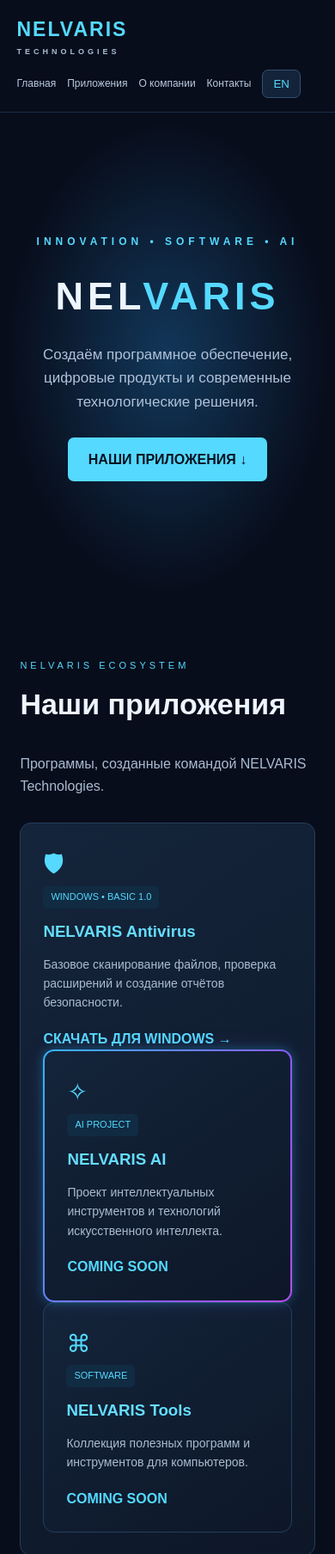
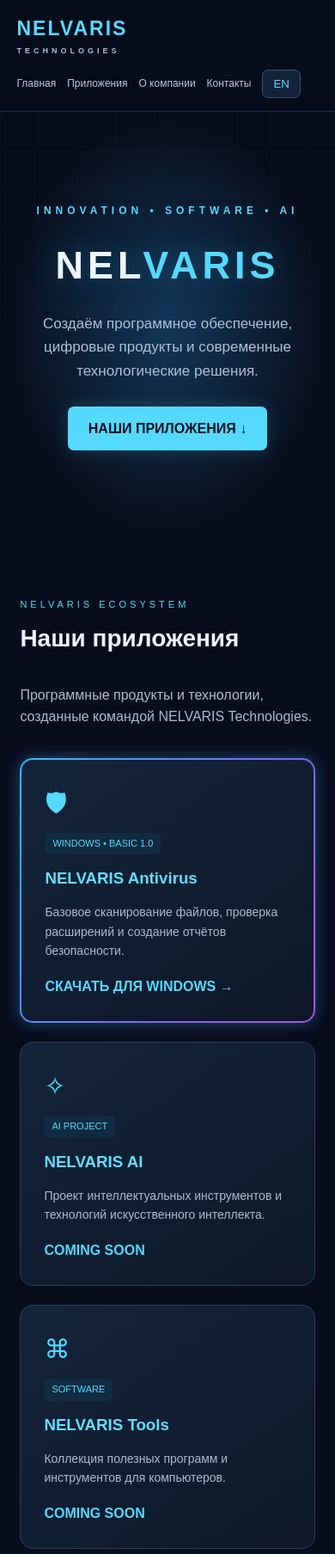
Before and after one commit to loginovsaha7-cell/rilqora, a plain HTML site: page index.html in a window 390 px wide. Shown: the top 1808 px of the page at 86% size. Drawn offline with Linux system fonts and the light colour scheme.

Commit message:
Update index.html

```diff
--- a/index.html
+++ b/index.html
@@ -5,52 +5,253 @@
 <meta name="viewport" content="width=device-width, initial-scale=1.0">
 <meta name="theme-color" content="#080d1b">
 <meta name="description" content="NELVARIS Technologies — software, AI and digital innovation.">
+
 <title>NELVARIS Technologies</title>
+
 <style>
-*{box-sizing:border-box;margin:0;padding:0}
-html{scroll-behavior:smooth}
-body{font-family:Arial,sans-serif;background:#080d1b;color:#edf5ff;line-height:1.6}
-header{height:80px;padding:0 7%;display:flex;align-items:center;justify-content:space-between;border-bottom:1px solid #1d3048;background:#080d1b;position:sticky;top:0;z-index:10}
-.logo{font-size:23px;font-weight:900;letter-spacing:2px;color:#55d9ff}
-.logo small{display:block;font-size:9px;letter-spacing:4px;color:#a9bdd4}
-nav{display:flex;align-items:center;gap:24px}
-nav a{color:#b9c9df;text-decoration:none;font-size:14px}
-nav a:hover{color:#55d9ff}
-.lang{background:#13243a;color:#55d9ff;border:1px solid #31516e;border-radius:7px;padding:8px 12px;cursor:pointer}
-.hero{min-height:570px;padding:100px 20px;text-align:center;display:flex;flex-direction:column;align-items:center;justify-content:center;background:radial-gradient(ellipse at center,#12375a 0%,#080d1b 68%)}
-.eyebrow{color:#55d9ff;letter-spacing:5px;font-size:12px;font-weight:bold}
-.hero h1{font-size:clamp(45px,9vw,88px);letter-spacing:5px;margin:18px 0}
-.hero h1 span{color:#55d9ff}
-.hero p{color:#afc1d8;max-width:650px;font-size:17px}
-.btn{display:inline-block;margin-top:28px;padding:13px 24px;border-radius:7px;background:#55d9ff;color:#071321;font-weight:bold;text-decoration:none;transition:.2s}
-.btn:hover{background:#a4edff;transform:translateY(-2px)}
-section{padding:85px 8%;scroll-margin-top:80px}
-.section-label{font-size:11px;letter-spacing:4px;color:#55d9ff}
-h2{font-size:34px;margin:8px 0 30px}
-.muted{color:#aabbd0;max-width:750px}
-.cards{display:grid;grid-template-columns:repeat(auto-fit,minmax(240px,1fr));gap:20px;margin-top:30px}
-.card{background:linear-gradient(145deg,#14243a,#0d1728);border:1px solid #263e5a;border-radius:13px;padding:26px;transition:.2s}
-.card:hover{border-color:#55d9ff;transform:translateY(-4px)}
-.card h3{color:#65ddff;margin:12px 0}
-.card p{color:#aabbd0;font-size:14px}
-.symbol{font-size:28px;color:#55d9ff}
-.product-tag{display:inline-block;color:#55d9ff;background:#102b42;border-radius:5px;padding:4px 9px;font-size:11px}
-.product-link{display:inline-block;color:#55d9ff;margin-top:18px;text-decoration:none;font-weight:bold}
-.about{background:#0c1525}
-.contact{background:#0c1525}
-footer{padding:30px 8%;border-top:1px solid #1d3048;color:#8095ae;display:flex;justify-content:space-between;gap:15px;flex-wrap:wrap;font-size:13px}
-@media(max-width:650px){
- header{height:auto;padding:16px 5%;flex-wrap:wrap;gap:14px}
- nav{gap:13px;flex-wrap:wrap}
- nav a{font-size:12px}
- section{padding:65px 6%}
+* {
+    box-sizing: border-box;
+    margin: 0;
+    padding: 0;
 }
- /* RGB EFFECT FOR NELVARIS ANTIVIRUS */
+
+html {
+    scroll-behavior: smooth;
+}
+
+body {
+    font-family: Arial, sans-serif;
+    background: #080d1b;
+    color: #edf5ff;
+    line-height: 1.6;
+    overflow-x: hidden;
+}
+
+/* HEADER */
+
+header {
+    min-height: 80px;
+    padding: 12px 7%;
+    display: flex;
+    align-items: center;
+    justify-content: space-between;
+    flex-wrap: wrap;
+    gap: 15px;
+    border-bottom: 1px solid #1d3048;
+    background: rgba(8,13,27,.95);
+    position: sticky;
+    top: 0;
+    z-index: 100;
+    backdrop-filter: blur(15px);
+}
+
+.logo {
+    font-size: 23px;
+    font-weight: 900;
+    letter-spacing: 2px;
+    color: #55d9ff;
+}
+
+.logo small {
+    display: block;
+    font-size: 9px;
+    letter-spacing: 4px;
+    color: #a9bdd4;
+}
+
+nav {
+    display: flex;
+    align-items: center;
+    gap: 24px;
+    flex-wrap: wrap;
+}
+
+nav a {
+    color: #b9c9df;
+    text-decoration: none;
+    font-size: 14px;
+    transition: .2s;
+}
+
+nav a:hover {
+    color: #55d9ff;
+}
+
+.lang {
+    background: #13243a;
+    color: #55d9ff;
+    border: 1px solid #31516e;
+    border-radius: 7px;
+    padding: 8px 12px;
+    cursor: pointer;
+}
+
+/* HERO */
+
+.hero {
+    min-height: 590px;
+    padding: 100px 20px;
+    text-align: center;
+    display: flex;
+    flex-direction: column;
+    align-items: center;
+    justify-content: center;
+    position: relative;
+    background:
+        radial-gradient(ellipse at center,
+        #12375a 0%,
+        #080d1b 68%);
+}
+
+.hero::before {
+    content: "";
+    position: absolute;
+    inset: 0;
+    pointer-events: none;
+    background-image:
+        linear-gradient(rgba(85,217,255,.035) 1px, transparent 1px),
+        linear-gradient(90deg, rgba(85,217,255,.035) 1px, transparent 1px);
+    background-size: 45px 45px;
+    mask-image: linear-gradient(to bottom, black, transparent);
+}
+
+.hero > * {
+    position: relative;
+}
+
+.eyebrow {
+    color: #55d9ff;
+    letter-spacing: 5px;
+    font-size: 12px;
+    font-weight: bold;
+}
+
+.hero h1 {
+    font-size: clamp(45px, 9vw, 88px);
+    letter-spacing: 5px;
+    margin: 18px 0;
+    text-shadow: 0 0 35px rgba(85,217,255,.25);
+}
+
+.hero h1 span {
+    color: #55d9ff;
+}
+
+.hero p {
+    color: #afc1d8;
+    max-width: 650px;
+    font-size: 17px;
+}
+
+.btn {
+    display: inline-block;
+    margin-top: 28px;
+    padding: 13px 24px;
+    border-radius: 7px;
+    background: #55d9ff;
+    color: #071321;
+    font-weight: bold;
+    text-decoration: none;
+    transition: .25s;
+    box-shadow: 0 0 20px rgba(85,217,255,.2);
+}
+
+.btn:hover {
+    background: #a4edff;
+    transform: translateY(-3px);
+    box-shadow: 0 0 30px rgba(85,217,255,.5);
+}
+
+/* SECTIONS */
+
+section {
+    padding: 85px 8%;
+    scroll-margin-top: 85px;
+}
+
+.section-label {
+    font-size: 11px;
+    letter-spacing: 4px;
+    color: #55d9ff;
+}
+
+h2 {
+    font-size: 34px;
+    margin: 8px 0 30px;
+}
+
+.muted {
+    color: #aabbd0;
+    max-width: 750px;
+}
+
+/* APPLICATIONS */
+
+.cards {
+    display: grid;
+    grid-template-columns: repeat(auto-fit, minmax(240px, 1fr));
+    gap: 22px;
+    margin-top: 35px;
+}
+
+.card {
+    background: linear-gradient(145deg,#14243a,#0d1728);
+    border: 1px solid #263e5a;
+    border-radius: 15px;
+    padding: 27px;
+    transition: .3s;
+}
+
+.card:hover {
+    border-color: #55d9ff;
+    transform: translateY(-6px);
+    box-shadow: 0 10px 35px rgba(0,200,255,.12);
+}
+
+.symbol {
+    font-size: 30px;
+    color: #55d9ff;
+}
+
+.product-tag {
+    display: inline-block;
+    color: #55d9ff;
+    background: #102b42;
+    border-radius: 5px;
+    padding: 4px 9px;
+    font-size: 11px;
+    margin-top: 10px;
+}
+
+.card h3 {
+    color: #65ddff;
+    margin: 13px 0;
+}
+
+.card p {
+    color: #aabbd0;font-size: 14px;
+}
+
+.product-link {
+    display: inline-block;
+    color: #55d9ff;
+    margin-top: 18px;
+    text-decoration: none;
+    font-weight: bold;
+}
+
+.product-link:hover {
+    color: white;
+}
+
+/* RGB ANTIVIRUS CARD */
+
 .antivirus-card {
     position: relative;
     border: 2px solid transparent;
+
     background:
-        linear-gradient(145deg, #14243a, #0d1728) padding-box,
+        linear-gradient(145deg,#14243a,#0d1728) padding-box,
         linear-gradient(
             120deg,
             #00eaff,
@@ -58,133 +259,368 @@ footer{padding:30px 8%;border-top:1px solid #1d3048;color:#8095ae;display:flex;j
             #ff36c7,
             #00eaff
         ) border-box;
+
     background-size: 100% 100%, 300% 300%;
+
     animation: rgbBorder 5s linear infinite;
+
     box-shadow:
-        0 0 12px rgba(0,234,255,.25),
-        0 0 25px rgba(139,92,255,.15);
+        0 0 15px rgba(0,234,255,.25),
+        0 0 30px rgba(139,92,255,.15);
 }
 
 @keyframes rgbBorder {
-    0% { background-position: 0 0, 0% 50%; }
-    50% { background-position: 0 0, 100% 50%; }
-    100% { background-position: 0 0, 0% 50%; }
+    0% {
+        background-position: 0 0, 0% 50%;
+    }
+
+    50% {
+        background-position: 0 0, 100% 50%;
+    }
+
+    100% {
+        background-position: 0 0, 0% 50%;
+    }
 }
 
 .antivirus-card:hover {
+    transform: translateY(-7px);
+
     box-shadow:
-        0 0 18px rgba(0,234,255,.55),
-        0 0 35px rgba(255,54,199,.35);
-    transform: translateY(-5px);
+        0 0 20px rgba(0,234,255,.55),
+        0 0 40px rgba(255,54,199,.35);
+}
+
+/* ABOUT */
+
+.about {
+    background: #0c1525;
+}
+
+/* CONTACT */
+
+.contact {
+    background: #0c1525;
+}
+
+/* FOOTER */
+
+footer {
+    padding: 30px 8%;
+    border-top: 1px solid #1d3048;
+    color: #8095ae;
+    display: flex;
+    justify-content: space-between;
+    gap: 15px;
+    flex-wrap: wrap;
+    font-size: 13px;
+}
+
+/* ANIMATION */
+
+@keyframes fadeIn {
+    from {
+        opacity: 0;
+        transform: translateY(20px);
+    }
+
+    to {
+        opacity: 1;
+        transform: translateY(0);
+    }
+}
+
+.hero {
+    animation: fadeIn 1s ease;
+}
+
+/* MOBILE */
+
+@media(max-width:650px) {
+    header {
+        padding: 15px 5%;
+    }
+
+    nav {
+        gap: 13px;
+    }
+
+    nav a {
+        font-size: 12px;
+    }
+
+    section {
+        padding: 65px 6%;
+    }
+
+    h2 {
+        font-size: 28px;
+    }
+
+    .hero {
+        min-height: 500px;
+    }
+
+    footer {
+        flex-direction: column;
+    }
+}
+
+@media(prefers-reduced-motion: reduce) {
+    *,
+    *::before,
+    *::after {
+        animation-duration: .01ms !important;
+        scroll-behavior: auto !important;
+        transition-duration: .01ms !important;
+    }
 }
 </style>
 </head>
+
 <body>
 
 <header>
- <div class="logo">NELVARIS<small>TECHNOLOGIES</small></div>
+
+    <div class="logo">
+        NELVARIS
+        <small>TECHNOLOGIES</small>
+    </div>
+
     <nav>
         <a href="#home" data-ru="Главная" data-en="Home">Главная</a>
         <a href="#products" data-ru="Приложения" data-en="Apps">Приложения</a>
         <a href="#about" data-ru="О компании" data-en="About">О компании</a>
         <a href="#contact" data-ru="Контакты" data-en="Contact">Контакты</a>
+
         <button class="lang" onclick="toggleLanguage()">EN</button>
     </nav>
+
 </header>
 
 <main>
+
+<!-- HERO -->
+
 <div class="hero" id="home">
- <div class="eyebrow">INNOVATION • SOFTWARE • AI</div>
- <h1>NEL<span>VARIS</span></h1>
- <p data-ru="Создаём программное обеспечение, цифровые продукты и современные технологические решения."
- data-en="Building software, digital products and modern technology solutions.">
- Создаём программное обеспечение, цифровые продукты и современные технологические решения.
- </p>
- <a class="btn" href="#products" data-ru="НАШИ ПРИЛОЖЕНИЯ ↓" data-en="OUR APPS ↓">НАШИ ПРИЛОЖЕНИЯ ↓</a>
+
+    <div class="eyebrow">
+        INNOVATION • SOFTWARE • AI
     </div>
 
+    <h1>NEL<span>VARIS</span></h1>
+
+    <p
+    data-ru="Создаём программное обеспечение, цифровые продукты и современные технологические решения."
+    data-en="Building software, digital products and modern technology solutions.">
+
+    Создаём программное обеспечение, цифровые продукты и современные технологические решения.
+
+    </p>
+
+    <a class="btn"
+    href="#products"
+    data-ru="НАШИ ПРИЛОЖЕНИЯ ↓"
+    data-en="OUR APPS ↓">
+
+    НАШИ ПРИЛОЖЕНИЯ ↓
+
+    </a>
+
+</div>
+
+<!-- PRODUCTS -->
+
 <section id="products">
- <div class="section-label">NELVARIS ECOSYSTEM</div>
- <h2 data-ru="Наши приложения" data-en="Our Applications">Наши приложения</h2>
- <p class="muted" data-ru="Программы, созданные командой NELVARIS Technologies."
- data-en="Applications created by NELVARIS Technologies.">
- Программы, созданные командой NELVARIS Technologies.
+
+    <div class="section-label">
+        NELVARIS ECOSYSTEM
+    </div>
+
+    <h2 data-ru="Наши приложения" data-en="Our Applications">
+        Наши приложения
+    </h2>
+
+    <p class="muted"
+    data-ru="Программные продукты и технологии, созданные командой NELVARIS Technologies."
+    data-en="Software products and technologies created by NELVARIS Technologies.">
+
+    Программные продукты и технологии, созданные командой NELVARIS Technologies.
+
     </p>
+
     <div class="cards">
-  <article class="card">
+
+        <!-- ANTIVIRUS -->
+
+        <article class="card antivirus-card">
+
             <div class="symbol">🛡</div>
-   <span class="product-tag">WINDOWS • BASIC 1.0</span>
+            <span class="product-tag">
+                WINDOWS • BASIC 1.0
+            </span>
+
             <h3>NELVARIS Antivirus</h3>
-   <p data-ru="Базовое сканирование файлов, проверка расширений и создание отчётов безопасности."
+
+            <p
+            data-ru="Базовое сканирование файлов, проверка расширений и создание отчётов безопасности."
             data-en="Basic file scanning, extension checks and security reports.">
+
             Базовое сканирование файлов, проверка расширений и создание отчётов безопасности.
+
             </p>
+
             <a class="product-link"
             href="downloads/NELVARIS%20Antivirus.exe"
             data-ru="СКАЧАТЬ ДЛЯ WINDOWS →"
             data-en="DOWNLOAD FOR WINDOWS →">
+
             СКАЧАТЬ ДЛЯ WINDOWS →
+
             </a>
-  <article class="card antivirus-card">
-   <div class="symbol">✧</div>
-   <span class="product-tag">AI PROJECT</span>
-   <h3>NELVARIS AI</h3>
-   <p data-ru="Проект интеллектуальных инструментов и технологий искусственного интеллекта."
-   data-en="A project focused on intelligent tools and artificial intelligence technologies.">
-   Проект интеллектуальных инструментов и технологий искусственного интеллекта.
-   </p>
-   <span class="product-link">COMING SOON</span>
+
         </article>
 
+        <!-- AI -->
+
         <article class="card">
+
+            <div class="symbol">✧</div>
+
+            <span class="product-tag">
+                AI PROJECT
+            </span>
+
+            <h3>NELVARIS AI</h3>
+
+            <p
+            data-ru="Проект интеллектуальных инструментов и технологий искусственного интеллекта."
+            data-en="A project focused on intelligent tools and artificial intelligence technologies.">
+
+            Проект интеллектуальных инструментов и технологий искусственного интеллекта.
+
+            </p>
+
+            <span class="product-link">
+                COMING SOON
+            </span>
+
+        </article>
+
+        <!-- TOOLS -->
+
+        <article class="card">
+
             <div class="symbol">⌘</div>
-   <span class="product-tag">SOFTWARE</span>
+
+            <span class="product-tag">
+                SOFTWARE
+            </span>
+
             <h3>NELVARIS Tools</h3>
-   <p data-ru="Коллекция полезных программ и инструментов для компьютеров."
+
+            <p
+            data-ru="Коллекция полезных программ и инструментов для компьютеров."
             data-en="A collection of useful computer programs and tools.">
+
             Коллекция полезных программ и инструментов для компьютеров.
+
             </p>
-   <span class="product-link">COMING SOON</span>
+
+            <span class="product-link">
+                COMING SOON
+            </span>
+
         </article>
 
     </div>
+
 </section>
 
+<!-- ABOUT -->
+
 <section class="about" id="about">
- <div class="section-label">WHO WE ARE</div>
- <h2 data-ru="О NELVARIS" data-en="About NELVARIS">О NELVARIS</h2>
+
+    <div class="section-label">
+        WHO WE ARE
+    </div>
+
+    <h2 data-ru="О NELVARIS" data-en="About NELVARIS">
+        О NELVARIS
+    </h2>
+
     <p class="muted"
     data-ru="NELVARIS Technologies — независимый технологический проект, посвящённый разработке программного обеспечения, AI-инструментов и цифровых решений. Наша цель — создавать полезные и современные продукты."
     data-en="NELVARIS Technologies is an independent technology project focused on software development, AI tools and digital solutions. Our goal is to build useful and modern products.">
+
     NELVARIS Technologies — независимый технологический проект, посвящённый разработке программного обеспечения, AI-инструментов и цифровых решений. Наша цель — создавать полезные и современные продукты.
+
     </p>
+
 </section>
 
+<!-- CONTACT -->
+
 <section class="contact" id="contact">
- <div class="section-label">GET IN TOUCH</div>
- <h2 data-ru="Контакты" data-en="Contact">Контакты</h2>
- <p class="muted" data-ru="По вопросам сотрудничества и наших продуктов следите за обновлениями."
+
+    <div class="section-label">
+        GET IN TOUCH
+    </div>
+
+    <h2 data-ru="Контакты" data-en="Contact">
+        Контакты
+    </h2>
+
+    <p class="muted"
+    data-ru="По вопросам сотрудничества и наших продуктов следите за обновлениями."
     data-en="Follow our updates for product news and collaboration opportunities.">
+
     По вопросам сотрудничества и наших продуктов следите за обновлениями.
+
     </p>
+
 </section>
+
 </main>
 
+<!-- FOOTER -->
+
 <footer>
- <span>© 2026 NELVARIS Technologies</span>
- <span>INNOVATION • SOFTWARE • AI</span>
+
+    <span>
+        © 2026 NELVARIS Technologies
+    </span>
+
+    <span>
+        INNOVATION • SOFTWARE • AI
+    </span>
+
 </footer>
 
 <script>
-let currentLanguage="ru";
-function toggleLanguage(){
- currentLanguage=currentLanguage==="ru"?"en":"ru";
- document.documentElement.lang=currentLanguage;
- document.querySelector(".lang").textContent=currentLanguage==="ru"?"EN":"RU";
- document.querySelectorAll("[data-ru]").forEach(element=>{
-  element.textContent=element.dataset[currentLanguage];
+
+let currentLanguage = "ru";
+
+function toggleLanguage() {
+
+    currentLanguage =
+        currentLanguage === "ru" ? "en" : "ru";
+
+    document.documentElement.lang = currentLanguage;
+
+    document.querySelector(".lang").textContent =
+        currentLanguage === "ru" ? "EN" : "RU";
+
+    document.querySelectorAll("[data-ru]").forEach(element => {
+
+        element.textContent =
+            element.dataset[currentLanguage];
+
     });
+
 }
+
 </script>
+
 </body>
 </html>
```
Lines whose indentation alone changed are shown as unchanged.
